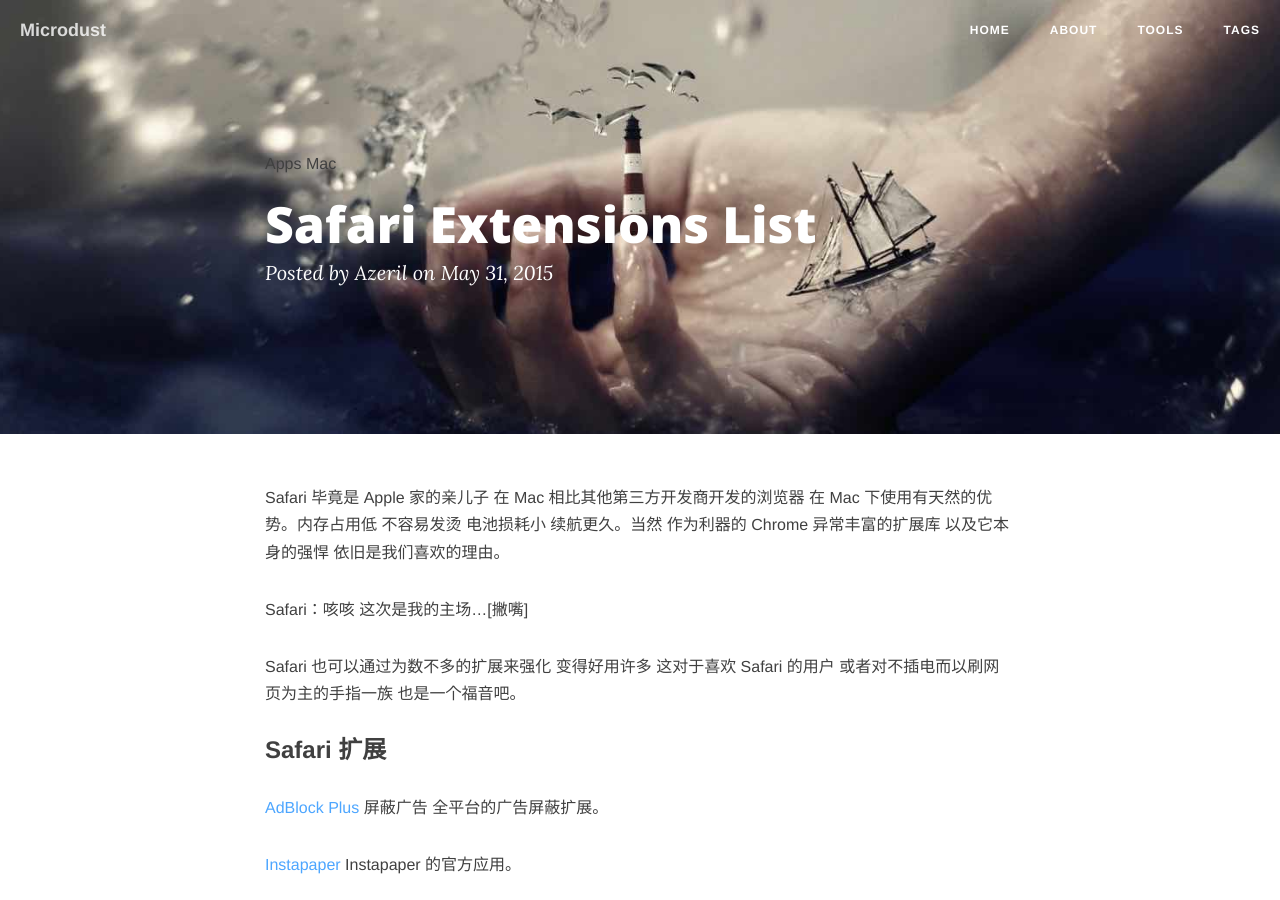
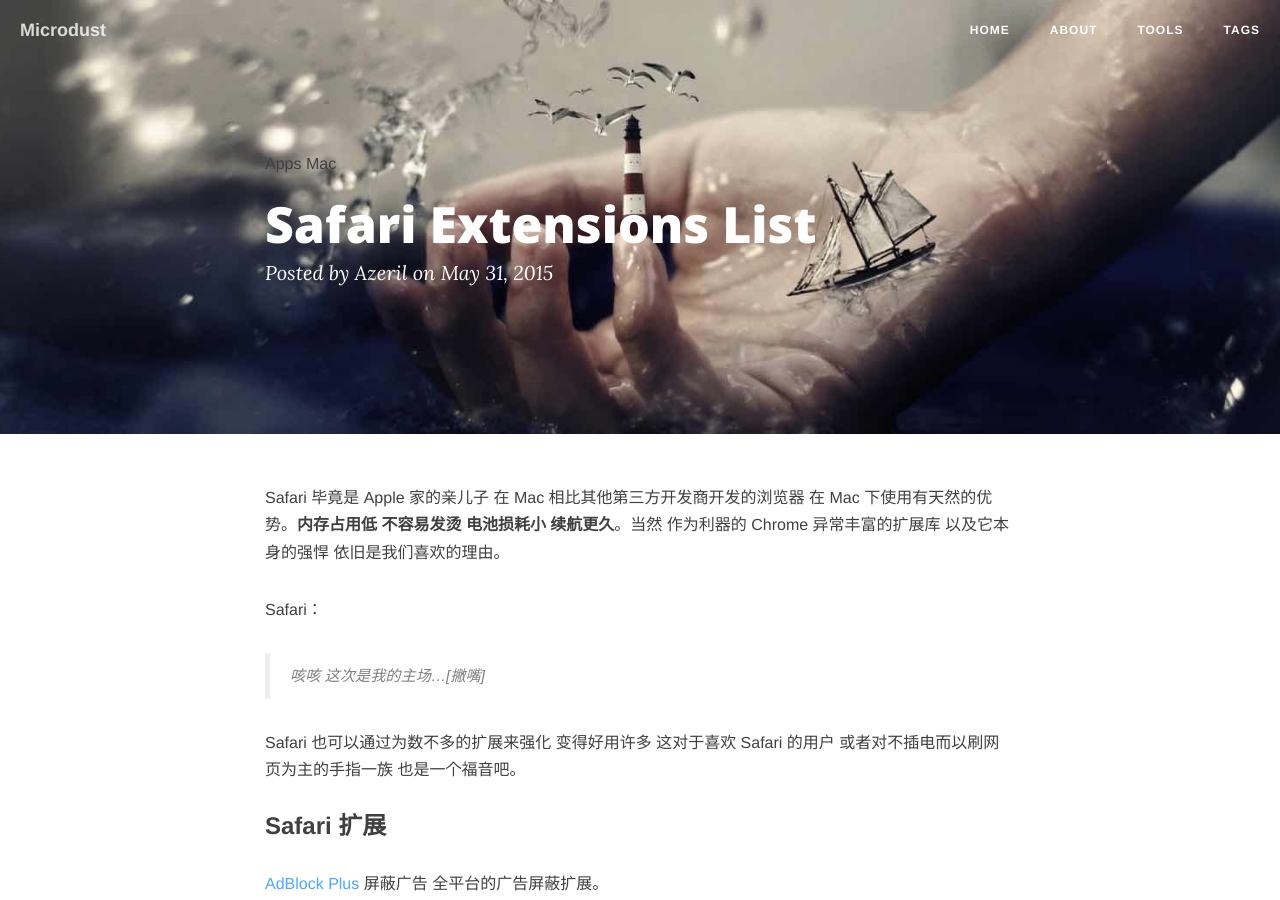
Before and after one commit to Azeril/Microdust, a Jekyll site: the page built from _posts/2015-05-31-Safari-Extensions.md, in a window 1280 px wide and 900 px high. Built offline with Jekyll 4.4.1, drawn with Linux system fonts in a browser that asks for light colours; nearby versions of some CDN libraries; comment, search, counter and statistics services are not loaded.

Commit message:
Add some changes

```diff
--- a/_posts/2015-05-31-Safari-Extensions.md
+++ b/_posts/2015-05-31-Safari-Extensions.md
@@ -6,9 +6,11 @@ tags: [Apps, Mac, ]
 description: 挂了铠甲的 Safari 原来也可以很好用
 ---
 
-Safari 毕竟是 Apple 家的亲儿子 在 Mac 相比其他第三方开发商开发的浏览器 在 Mac 下使用有天然的优势。内存占用低 不容易发烫 电池损耗小 续航更久。当然 作为利器的 Chrome 异常丰富的扩展库 以及它本身的强悍 依旧是我们喜欢的理由。
+Safari 毕竟是 Apple 家的亲儿子 在 Mac 相比其他第三方开发商开发的浏览器 在 Mac 下使用有天然的优势。**内存占用低 不容易发烫 电池损耗小 续航更久**。当然 作为利器的 Chrome 异常丰富的扩展库 以及它本身的强悍 依旧是我们喜欢的理由。
 
-Safari：咳咳 这次是我的主场...[撇嘴]
+Safari：
+
+> 咳咳 这次是我的主场...[撇嘴]
 
 Safari 也可以通过为数不多的扩展来强化 变得好用许多 这对于喜欢 Safari 的用户 或者对不插电而以刷网页为主的手指一族 也是一个福音吧。
 
```
